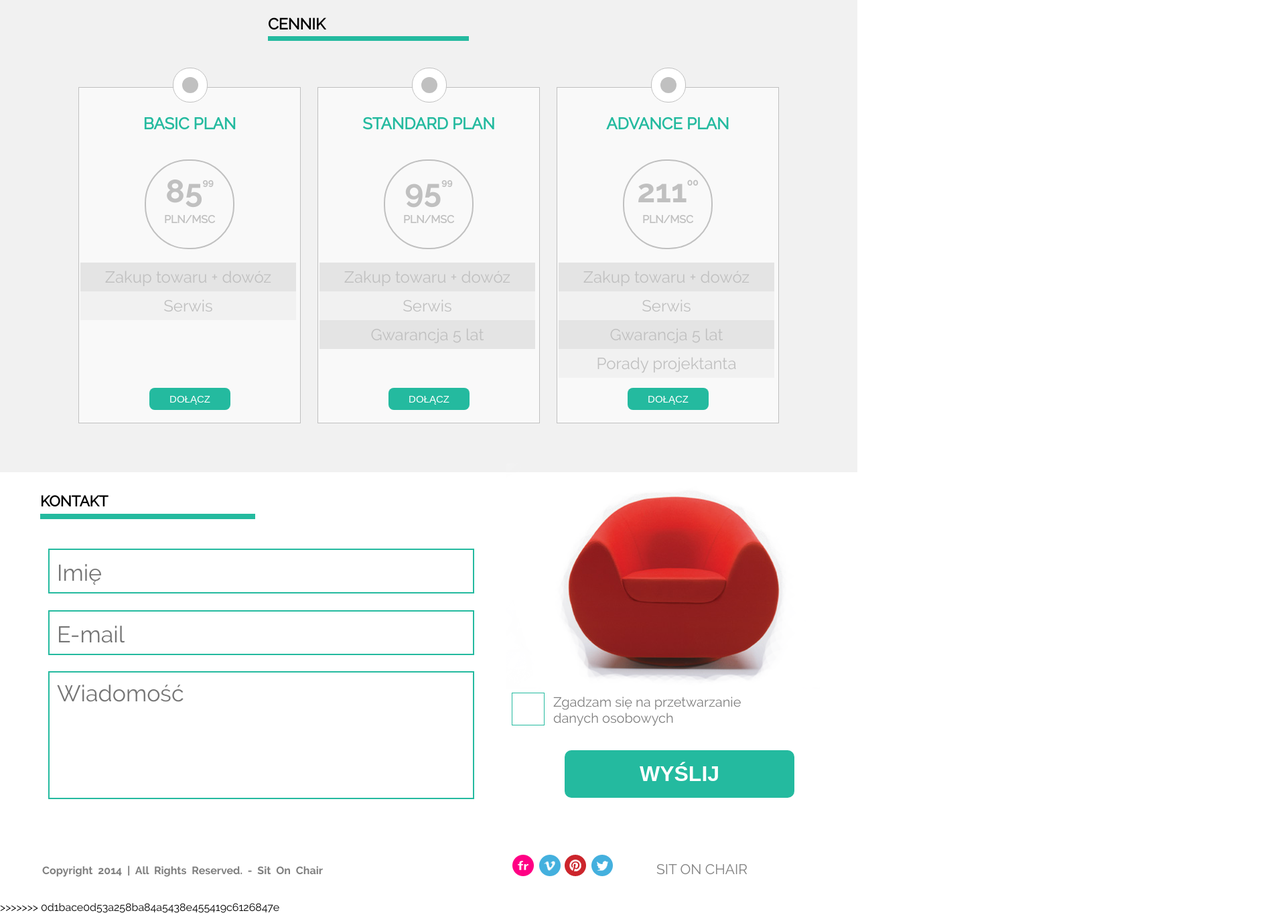
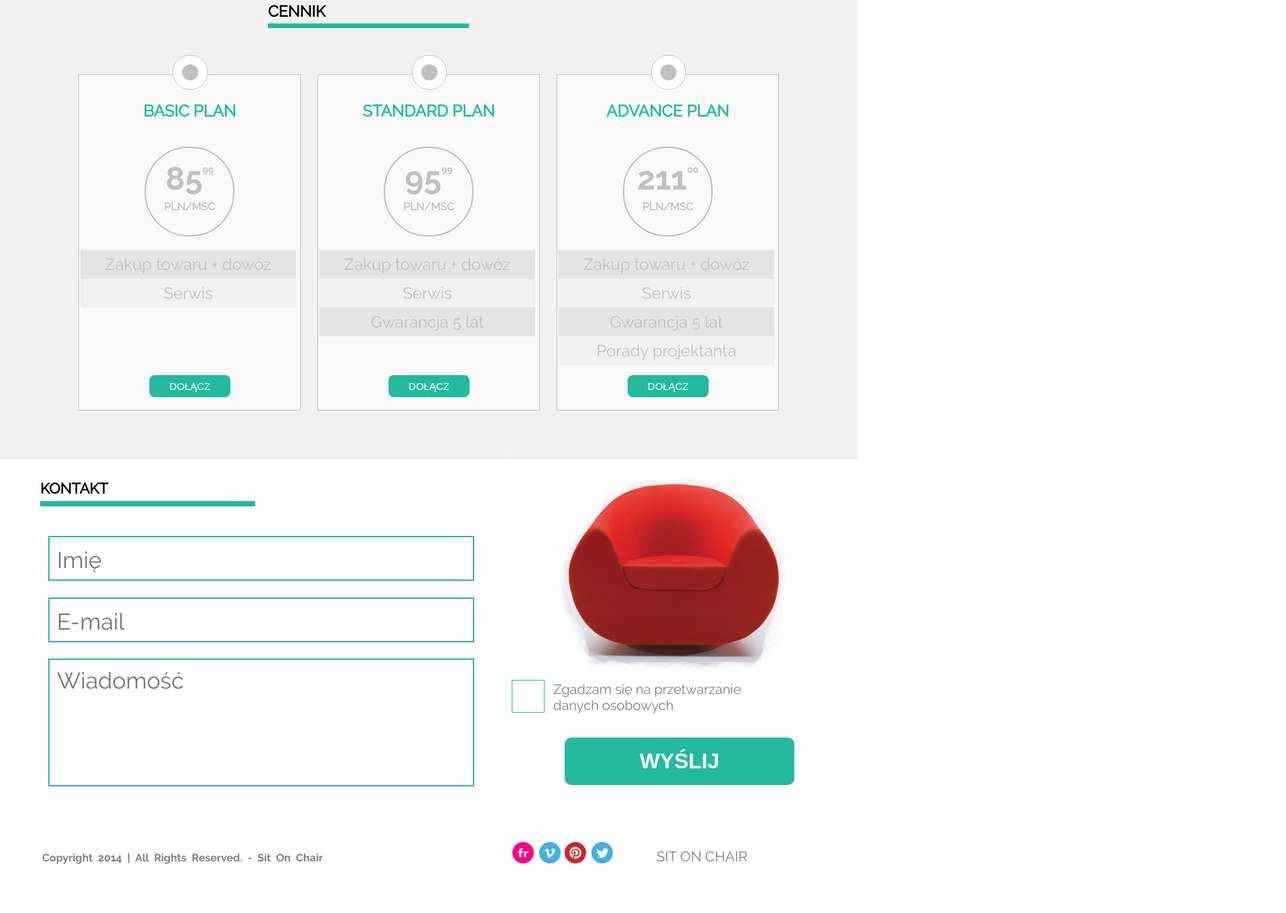
Before and after one commit to tyrmand/Sit-On-Chair, a website: page index.html in a window 1280 px wide. Shown: the part 949-2312 px from the top of the page at 67% size, 1920 px wide, since content can reach past the window. After the commit the page ends 2275 px from the top, so only its background shows below. Drawn offline with Linux system fonts and the light colour scheme.

Commit message:
Solves the conflict in index.html

```diff
--- a/index.html
+++ b/index.html
@@ -9,7 +9,6 @@
 </head>
 
 <body>
-<<<<<<< HEAD
     <header>
         <div class="logo">Sit
             <span class="important_text">on</span> chair</div>
@@ -33,37 +32,11 @@
                 &lt;
             </div>
             <div class="images">
-=======
-<header>
-    <div class="logo">Sit
-        <span class="important_text">on</span> chair</div>
-    <nav>
-        <ul>
-            <li>O firmie
-                <ul class="sublist">
-                    <li>Aktualności</li>
-                    <li>Nasz team</li>
-                    <li>Historia</li>
-                </ul>
-            </li>
-            <li>Galeria</li>
-            <li>Kontakt</li>
-        </ul>
-    </nav>
-</header>
-<section class="main">
-    <div class="slider">
-        <div class="nav" id="prevPicture">
-            &lt;
-        </div>
-        <div class="images">
->>>>>>> 0d1bace0d53a258ba84a5438e455419c6126847e
             <ul>
                 <li><img src="images/black_chair.png"></li>
                 <li><img src="images/red_chair.png"></li>
             </ul>
         </div>
-<<<<<<< HEAD
             <div class="product_description">
                 <h1>Sit
                     <span class="important_text">on</span> our
@@ -194,138 +167,6 @@
         <img src="images/twitter.png">
         <div class="logo">SIT<span class="important_text2"> ON</span> CHAIR</div>
     </footer>
-=======
-        <div class="product_description">
-            <h1>Sit
-                <span class="important_text">on</span> our
-                <span class="important_text">chair</span>
-            </h1>
-            <p>Lorem ipsum dolor sit amet enim. Etiam ullamcorper. Suspendisse a pellentesque dui, non felis. Maecenas malesuada
-                elit lectus felis, malesuada ultricies. Curabitur et ligula. Ut molestie a, ultricies porta urna.
-            </p>
-            <button>
-                Zobacz więcej
-            </button>
-        </div>
-        <div class="nav right" id="nextPicture">
-            &gt;
-        </div>
-    </div>
-</section>
-<section class="boxes">
-    <div class="main-box">
-        <div class="description-box">
-            <span class="title-box">Chair CLAIR</span>
-        </div>
-    </div>
-    <div class="main-box">
-        <div class="description-box">
-            <span class="title-box">Chair MARGARITA</span>
-        </div>
-    </div>
-    <div calss="text-box">
-        <div class="description">
-            <p><span class="box-header">Finds all inputs</span></p>
-            <p>Finds all inputs that are not checked and highlights the next sibling span. Notice there is no change when clicking the checkboxes since no click events have been linked.</p>
-            <p>Notice there is no change when clicking the checkboxes since no click events have been</p>
-        </div>
-    </div>
-
-</section>
-
-<section class="pricelist">
-    <div class="header">
-        <h2>CENNIK</h2>
-    </div>
-    <div class="price-boxes">
-        <div class="plan">
-            <div class="circle_decoration">
-                <div></div>
-            </div>
-            <h3>Basic Plan</h3>
-            <div class="price">
-                <div class="price_value">85<sup>99</sup>
-                </div>
-                <div class="price_unit">PLN/MSC</div>
-            </div>
-            <div class="main_details">
-                <p>Zakup towaru + dowóz</p>
-                <p>Serwis</p>
-            </div>
-            <button>
-                Dołącz
-            </button>
-        </div>
-        <div class="plan">
-            <div class="circle_decoration">
-                <div></div>
-            </div>
-            <h3>Standard Plan</h3>
-            <div class="price">
-                <div class="price_value">95<sup>99</sup>
-                </div>
-                <div class="price_unit">PLN/MSC</div>
-            </div>
-            <div class="main_details">
-                <p>Zakup towaru + dowóz</p>
-                <p>Serwis</p>
-                <p>Gwarancja 5 lat</p>
-            </div>
-            <button>
-                Dołącz
-            </button>
-        </div>
-        <div class="plan">
-            <div class="circle_decoration">
-                <div></div>
-            </div>
-            <h3>Advance Plan</h3>
-            <div class="price">
-                <div class="price_value">211<sup>00</sup>
-                </div>
-                <div class="price_unit">PLN/MSC</div>
-            </div>
-            <div class="main_details">
-                <p>Zakup towaru + dowóz</p>
-                <p>Serwis</p>
-                <p>Gwarancja 5 lat</p>
-                <p>Porady projektanta</p>
-            </div>
-            <button>
-                Dołącz
-            </button>
-        </div>
-    </div>
-</section>
-<section class="contact">
-    <h2>Kontakt</h2>
-    <form>
-        <label>
-            <input type="text" name="Imię" placeholder="Imię">
-        </label>
-        <label>
-            <input type="email" name="email" placeholder="E-mail">
-        </label>
-        <label>
-            <textarea name="message" cols="26" rows="4" placeholder="Wiadomość"></textarea>
-        </label>
-        <label class="check">
-            <input type="checkbox" name="checkbox"> Zgadzam się na przetwarzanie danych osobowych
-        </label>
-        <button>Wyślij</button>
-    </form>
-    <img src="images/red_chair.png">
-</section>
-
-<footer>
-    <div class="copyright">Copyright 2014 | All Rights Reserved. - Sit On Chair</div>
-    <img src="images/flickr.png">
-    <img src="images/vimeo.png">
-    <img src="images/pinterest.png">
-    <img src="images/twitter.png">
-    <div class="logo">SIT<span class="important_logo"> ON</span> CHAIR</div>
-</footer>
->>>>>>> 0d1bace0d53a258ba84a5438e455419c6126847e
 </body>
 
 </html>
```
